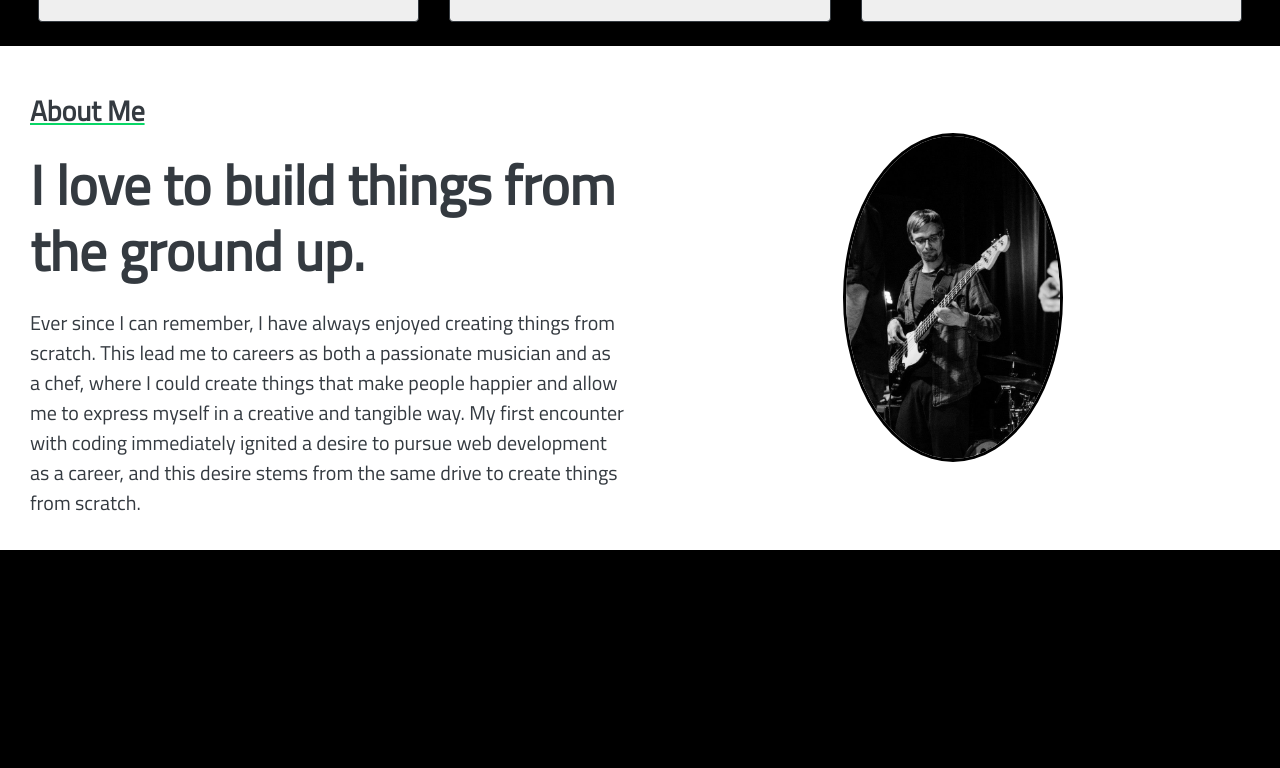
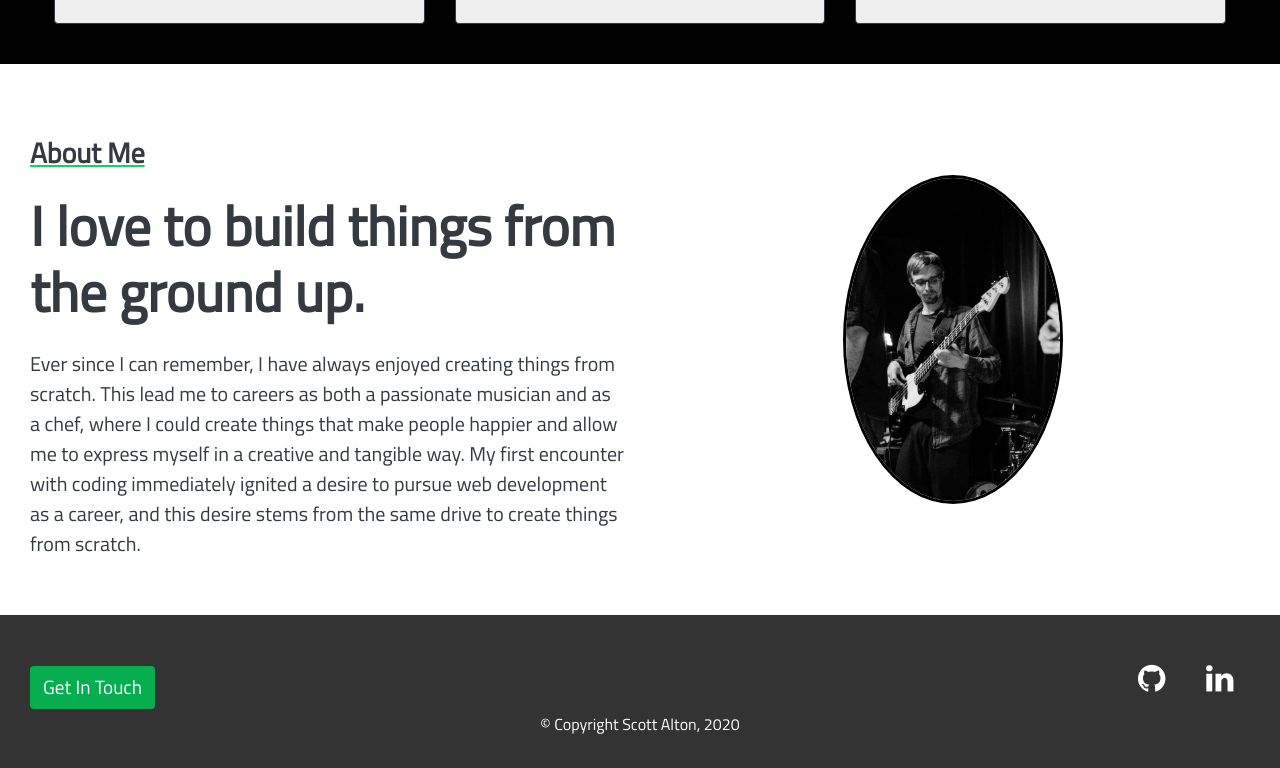
Before and after one commit to alto4/AltcademyPortfolio, a plain HTML site: page index.html in a window 1280 px wide. Shown: the part 1779-2547 px from the top of the page. Before the commit the page ends 2329 px from the top, so only its background shows below. Drawn offline with nearby package versions, Linux system fonts and the light colour scheme.

Commit message:
Footer added.

```diff
--- a/css/style.css
+++ b/css/style.css
@@ -95,7 +95,7 @@ img {
   opacity: 0.75;
 }
 
-.project .links-overlay button {
+button {
   background: #08d665;
 }
 
@@ -126,6 +126,36 @@ img {
   font-size: 20px;
 }
 
+/* Footer Styles */
+#footer {
+  background-color: #333;
+}
+
+#footer button {
+  background-color: #06ad51;
+}
+
+#footer li a i {
+  width: 20px;
+  color: #fff;
+}
+
+#footer li a i:hover {
+  color: #009438;
+  transition: ease-in 0.5s;
+}
+
+#footer button a {
+  color: #fff;
+  font-size: 1.2rem;
+}
+
+#footer button:hover {
+  background-color: #009438;
+  font-size: 1.2rem;
+  transition: ease-in 0.5s;
+}
+
 /* Media Queries */
 @media (max-width: 575px) {
   #navbarToggler.show li {
--- a/index.html
+++ b/index.html
@@ -68,12 +68,16 @@
           </div>
         </nav>
         <!-- Hero Inner Container Ends -->
+        <div class="hero-text">
+          <h1>I am Scott</h1>
+          <h4>I specialize in full-stack web development.</h4>
+        </div>
       </div>
     </div>
 
     <div class="container bg-dark text-white">
       <!-- Portfolio Section -->
-      <div class="p-2" id="portfolio-section">
+      <div class="p-4" id="portfolio-section">
         <div class="section-title text-center pt-5 pb-3">
           <h2 class="font-weight-bold">My Work</h2>
           <p>Check out some of the projects that I have worked on.</p>
@@ -279,7 +283,7 @@
     </div>
 
     <!-- About Section -->
-    <section class="text-dark bg-light" id="about-section">
+    <section class="text-dark bg-light p-4" id="about-section">
       <div class="container">
         <div class="row">
           <div class="col-md-6">
@@ -311,6 +315,31 @@
         </div>
       </div>
     </section>
+
+    <footer id="footer" class="w-100 pt-5 pb-3">
+      <div class="container text-center">
+        <div class="d-flex justify-content-between align-items-center">
+          <button class="btn btn-contact">
+            <a href="mailto:scottaltonmusic@gmail.com">Get In Touch</a>
+          </button>
+          <ul class="icons d-flex list-unstyled px-4">
+            <li class="mr-5">
+              <a href="https://github.com/alto4" target="_blank"
+                ><i class="fa fa-github fa-2x"></i
+              ></a>
+            </li>
+            <li>
+              <a
+                href="https://www.linkedin.com/in/scott-alton-6454b4190/"
+                target="_blank"
+                ><i class="fa fa-linkedin fa-2x"></i
+              ></a>
+            </li>
+          </ul>
+        </div>
+        <p>&copy; Copyright Scott Alton, 2020</p>
+      </div>
+    </footer>
     <!-- JS for Portfolio Section Hover Overlays -->
     <script src="script.js"></script>
     <!-- jQuery first, then Popper.js, then Bootstrap JS -->
```
